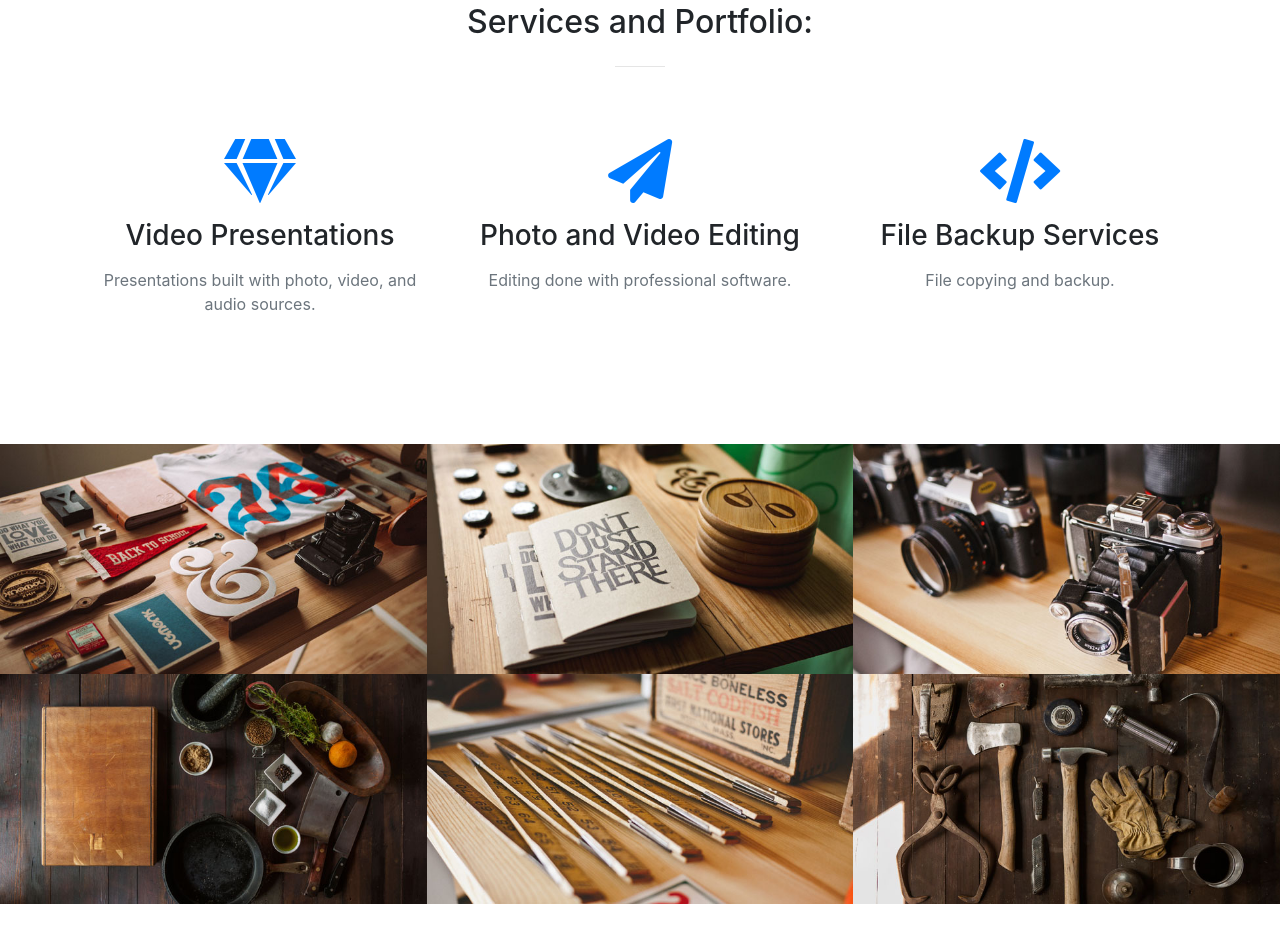
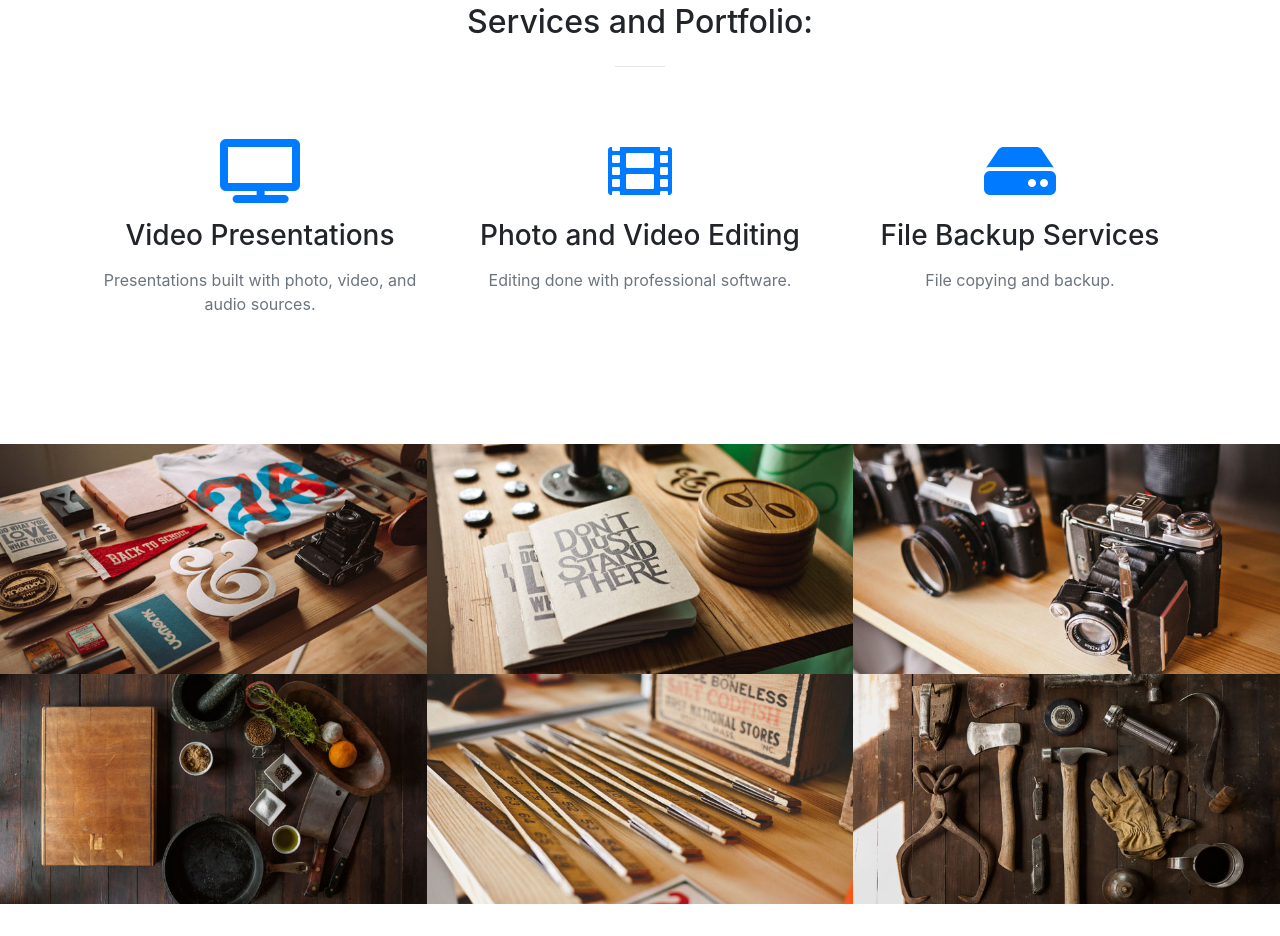
Before and after one commit to randallwschwartz/101_Miller, a website with bundled scripts: page index.html in a window 1280 px wide. Shown: the part 1378-2314 px from the top of the page. Built offline with nearby package versions, Linux system fonts and the light colour scheme.

Commit message:
2/3 rws update to add template files

```diff
--- a/index.html
+++ b/index.html
@@ -99,21 +99,21 @@
       <div class="row">
         <div class="col-lg-4 col-md-6 text-center">
           <div class="service-box mt-5 mx-auto">
-            <i class="fas fa-4x fa-gem text-primary mb-3 sr-icon-1"></i>
+            <i class="fas fa-4x fa-tv text-primary mb-3 sr-icon-1"></i>
             <h3 class="mb-3">Video Presentations</h3>
             <p class="text-muted mb-0">Presentations built with photo, video, and audio sources.</p>
           </div>
         </div>
         <div class="col-lg-4 col-md-6 text-center">
           <div class="service-box mt-5 mx-auto">
-            <i class="fas fa-4x fa-paper-plane text-primary mb-3 sr-icon-2"></i>
+            <i class="fas fa-4x fa-film text-primary mb-3 sr-icon-2"></i>
             <h3 class="mb-3">Photo and Video Editing</h3>
             <p class="text-muted mb-0">Editing done with professional software.</p>
           </div>
         </div>
         <div class="col-lg-4 col-md-6 text-center">
           <div class="service-box mt-5 mx-auto">
-            <i class="fas fa-4x fa-code text-primary mb-3 sr-icon-3"></i>
+            <i class="fas fa-4x fa-hdd text-primary mb-3 sr-icon-3"></i>
             <h3 class="mb-3">File Backup Services</h3>
             <p class="text-muted mb-0">File copying and backup.</p>
           </div>
```
